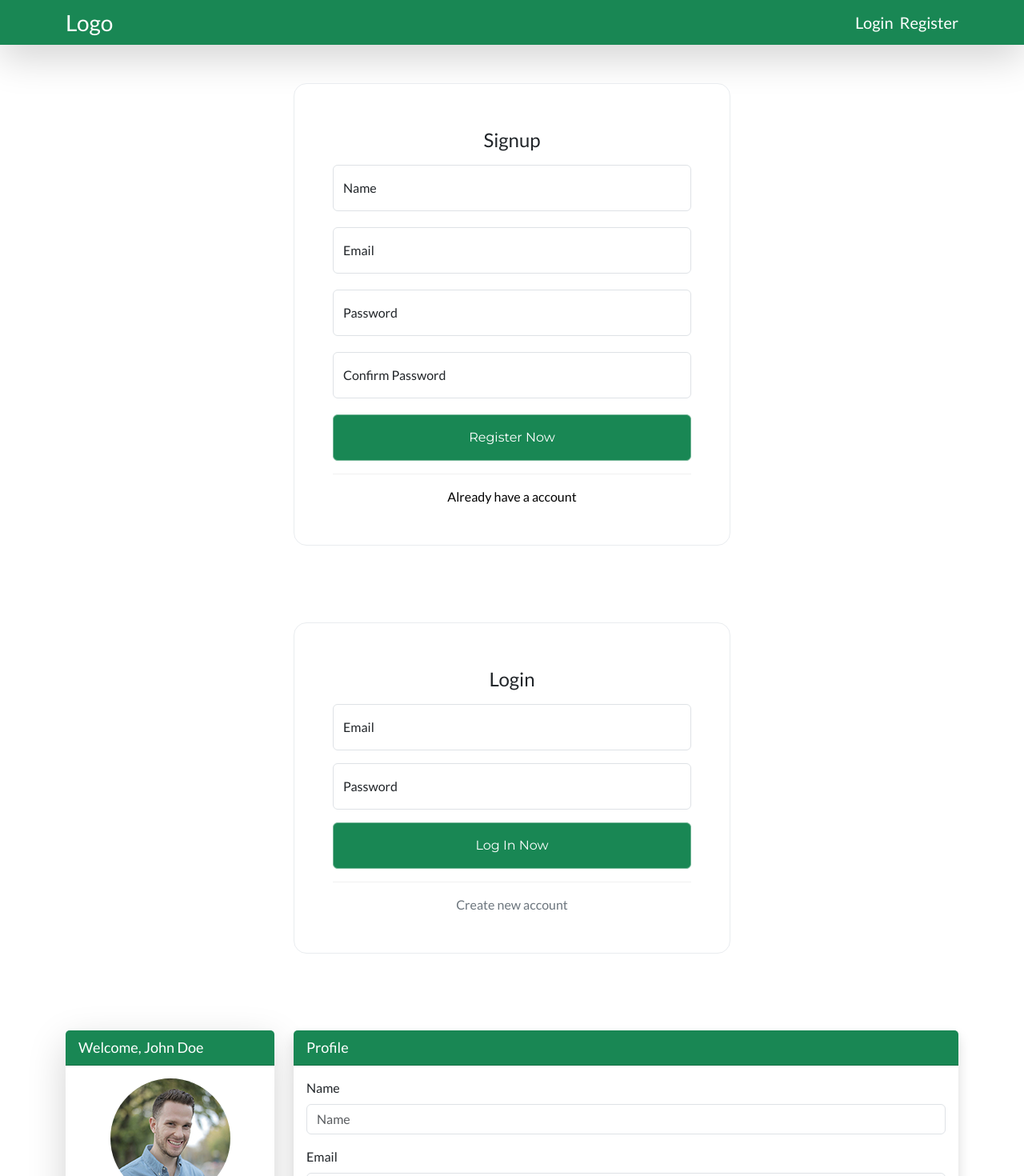
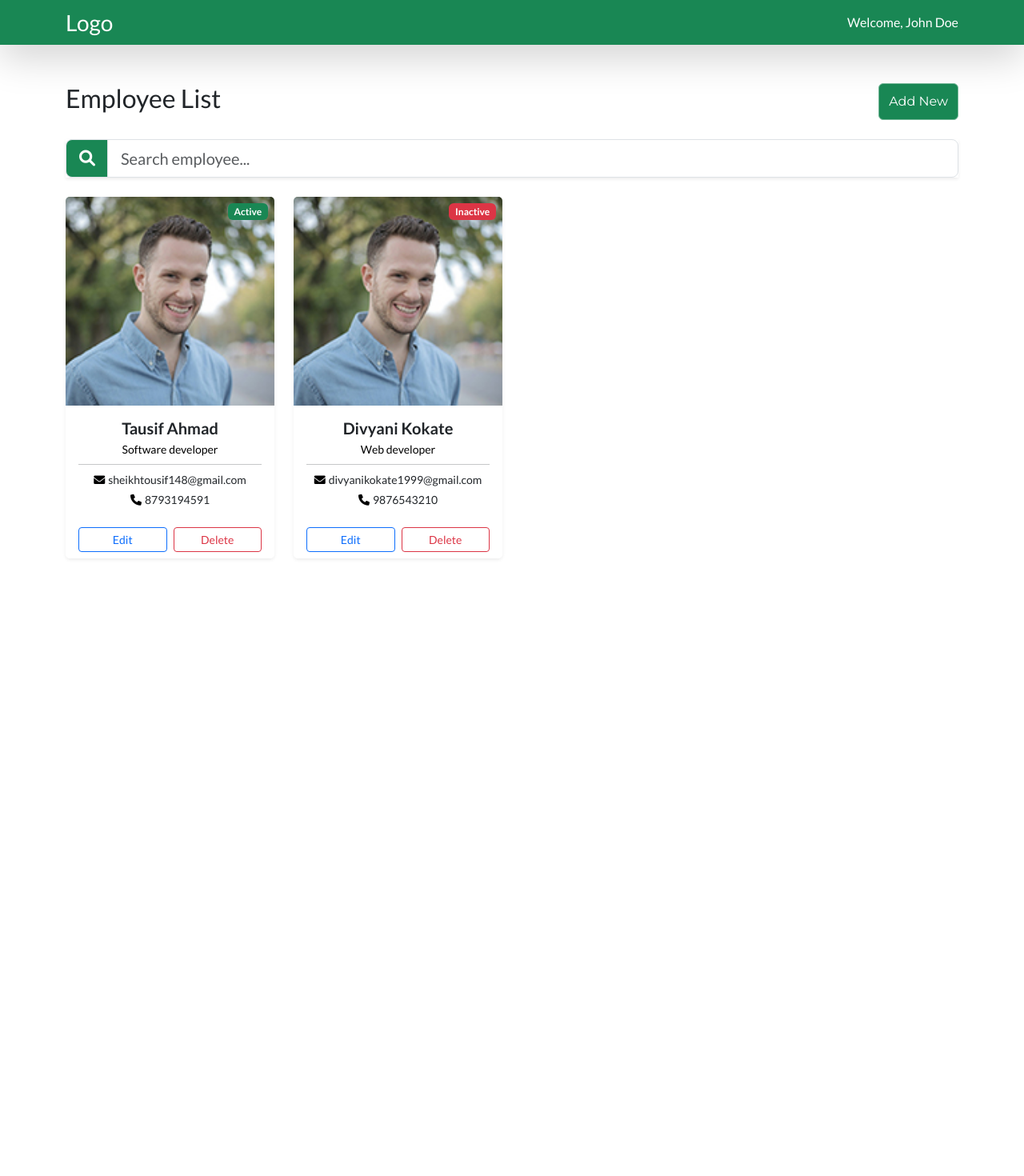
Before and after one commit to Tausif148/employee-management-system, a React (Vite) app: page / in a window 1280 px wide. Shown: the top 1470 px of the page at 80% size. After the commit the page ends 800 px from the top, so only its background shows below. Built offline with nearby package versions, Linux system fonts and the light colour scheme.

Commit message:
addded updated code

```diff
--- a/src/App.jsx
+++ /dev/null
@@ -1,21 +0,0 @@
-import Header from './layouts/Header.jsx'
-import Register from './pages/Register.jsx'
-import Login from './pages/Login.jsx'
-import Profile from './pages/Profile.jsx'
-import ChangePassword from './pages/ChangePassword.jsx'
-import AddEmployee from './pages/AddEmployee.jsx'
-import EmployeeList from './pages/EmpoyeeList.jsx'
-
-export default function App() {
-  return (
-    <div className=''>
-      <Header />
-      <Register />
-      <Login />
-      <Profile />
-      <ChangePassword />
-      <EmployeeList />
-      <AddEmployee />
-    </div>
-  )
-}
--- /dev/null
+++ b/src/layouts/App.jsx
@@ -0,0 +1,11 @@
+import { Outlet } from 'react-router'
+import Header from './Header.jsx'
+
+export default function App() {
+  return (
+    <div className=''>
+      <Header />
+      <Outlet />
+    </div>
+  )
+}
--- a/src/layouts/Header.jsx
+++ b/src/layouts/Header.jsx
@@ -2,11 +2,16 @@ const Header = () => {
     return (
         <header className="container-fluid shadow-lg header bg-success">
             <div className="container">
-                <div className="d-flex justify-content-between">
+                <div className="d-flex justify-content-between align-items-center">
                     <h1 className="text-center"><a href="index.html" className="h3 text-white text-decoration-none">Logo</a></h1>
-                    <div className="d-flex align-items-center navigation">
-                        <a href="#" className="text-white">Login</a>
-                        <a href="#" className="text-white ps-2">Register</a>
+
+                    <div className="text-white">
+                        Welcome,  John Doe
+
+                        {/* <div className="d-flex align-items-center">
+                            <a href="#" className="text-white">User login</a>
+                            <a href="#" className="text-white ps-2">Admin login</a>
+                        </div> */}
                     </div>
                 </div>
             </div>
--- a/src/pages/AddEmployee.jsx
+++ b/src/pages/AddEmployee.jsx
@@ -1,6 +1,7 @@
 import { useState } from "react";
 import Sidebar from "../layouts/Sidebar";
 import ProfileImage from '../assets/images/profileImg.jpg';
+import { Link } from "react-router";
 
 const AddEmployee = () => {
 
@@ -114,16 +115,16 @@ const AddEmployee = () => {
                                     </select>
                                 </div>
 
-                                <button className="btn btn-success">
+                                <button className="btn btn-success" style={{ marginRight: '10px' }}>
                                     Create Employee
                                 </button>
-
+                                <Link className="ml-3 btn btn-success" to='/'>Empoyee List</Link>
                             </form>
                         </div>
                     </div>
                 </div>
             </div>
-        </div>
+        </div >
     );
 };
 
--- a/src/pages/EmpoyeeList.jsx
+++ b/src/pages/EmpoyeeList.jsx
@@ -1,6 +1,7 @@
 import { useState } from "react";
 import ProfileImage from '../assets/images/profileImg.jpg';
-import EmployeeDetails from './EmployeeDetails';
+import EmployeeDetails from '../component/EmployeeDetails';
+import { Link } from "react-router";
 
 const EmployeeList = () => {
 
@@ -40,7 +41,8 @@ const EmployeeList = () => {
                 <div className="col-md-12">
                     <div className="d-flex justify-content-between">
                         <h2>Employee List</h2>
-                        <button className="btn btn-primary bg-success">Add New</button>
+                        {/* <button className="btn btn-primary bg-success">Add New</button> */}
+                        <Link className="btn btn-primary bg-success d-flex align-items-center" to="/addemployee" >Add New</Link>
                     </div>
 
                     {/* SEARCH */}
--- a/src/pages/Login.jsx
+++ b/src/pages/Login.jsx
@@ -1,3 +1,5 @@
+import { Link } from "react-router";
+
 const Login = () => {
 
     const handleLogin = (e) => {
@@ -14,7 +16,7 @@ const Login = () => {
                             <div className="card-body p-3 p-md-4 p-xl-5">
                                 <div className="row">
                                     <div className="col-12">
-                             <div className="mt-2 mb-3">
+                                        <div className="mt-2 mb-3">
                                             <h4 className="text-center">Login</h4>
                                         </div>
                                     </div>
@@ -60,7 +62,7 @@ const Login = () => {
                                     <div className="col-12">
                                         <hr className="border-secondary-subtle" />
                                         <div className="d-flex gap-2 gap-md-4 flex-column flex-md-row justify-content-center">
-                                            <a href="#" className="link-secondary text-decoration-none text-center">Create new account</a>
+                                            <Link to="/signup" className="link-secondary text-decoration-none text-center">Create new account</Link>
                                         </div>
                                     </div>
                                 </div>
--- a/src/pages/Register.jsx
+++ b/src/pages/Register.jsx
@@ -1,3 +1,5 @@
+import { Link } from "react-router";
+
 const Register = () => {
 
     const handleSignup = (e) => {
@@ -62,7 +64,7 @@ const Register = () => {
                                     <div className="col-12">
                                         <hr className="border-secondary-subtle" />
                                         <div className="d-flex gap-2 gap-md-4 flex-column flex-md-row justify-content-center">
-                                            <a href="#" className="link-secondary text-decoration-none text-center text-black" >Already have a account</a>
+                                            <Link to="/login" className="link-secondary text-decoration-none text-center text-black" >Already have a account</Link>
                                         </div>
                                     </div>
                                 </div>
```
Also changed, not shown: src/router/index.jsx (+24 -2 lines), src/component/EmployeeDetails.jsx (renamed from src/pages/EmployeeDetails.jsx).
